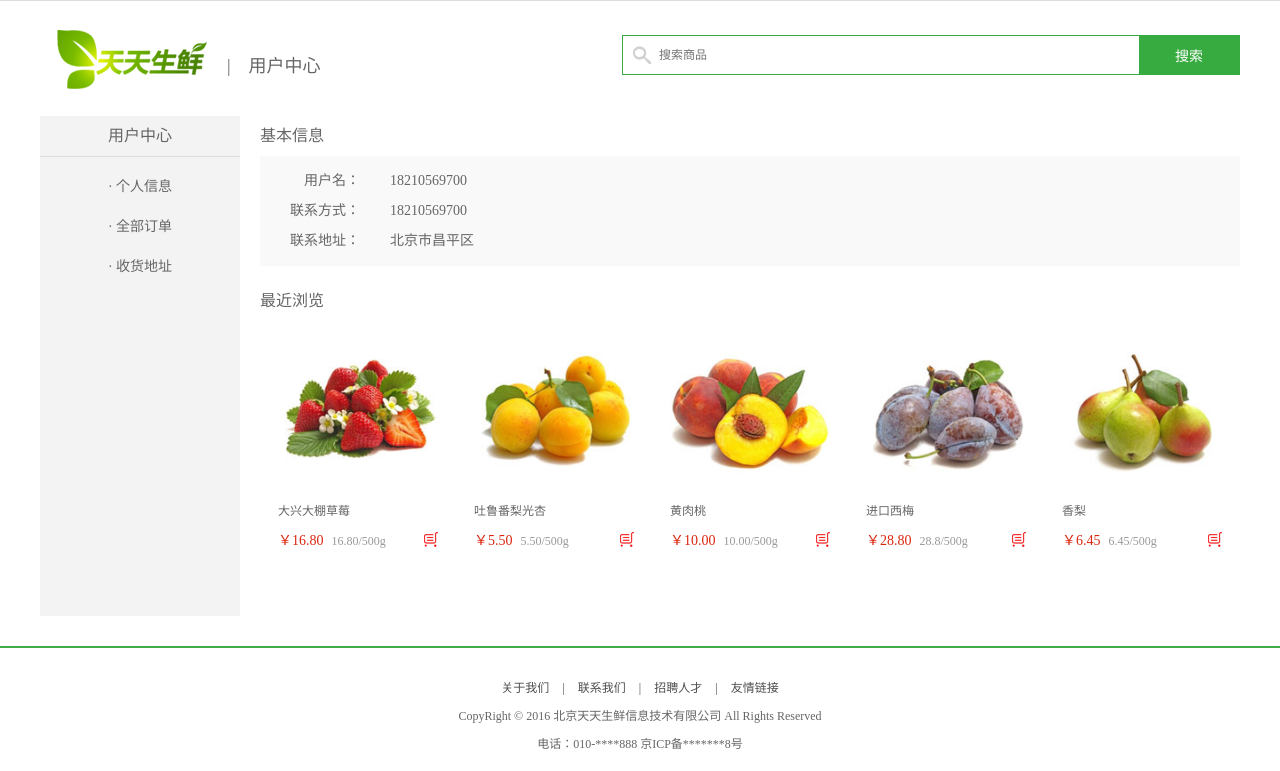
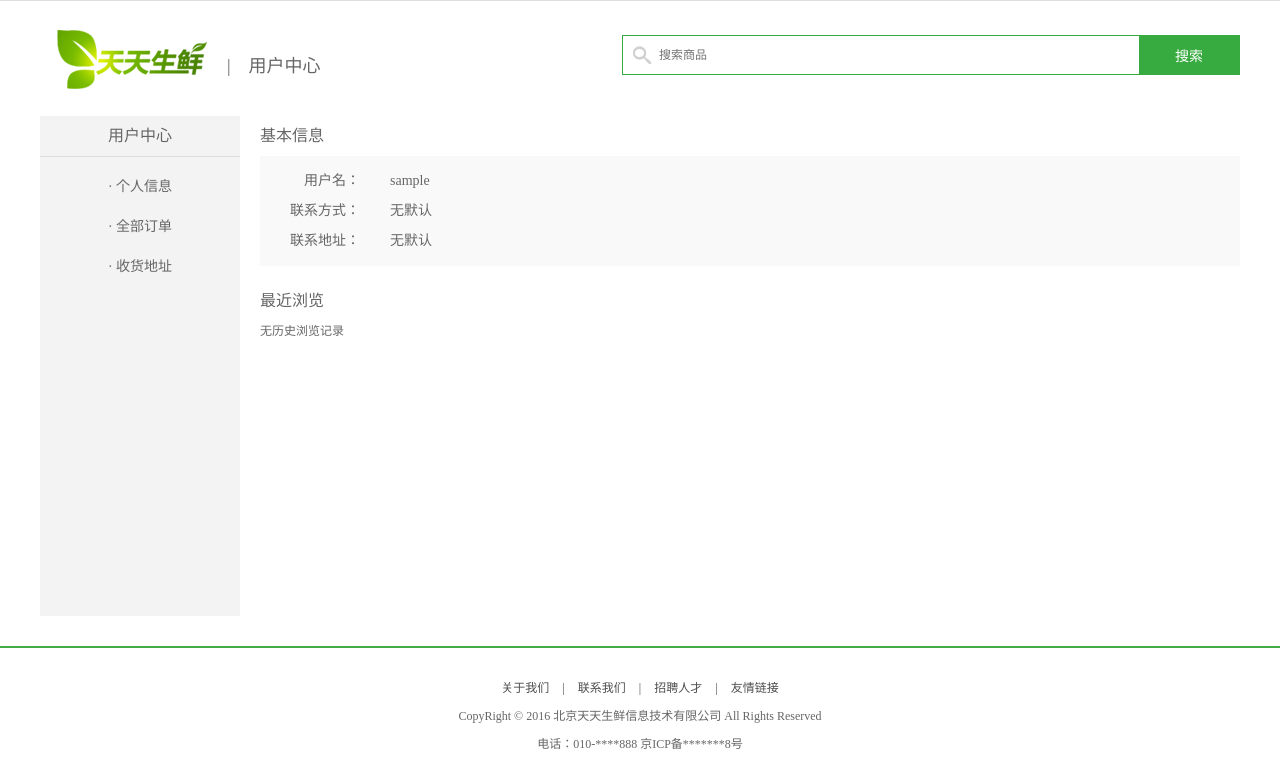
Before and after one commit to ousikin/sakusaku, a Django app: template templates/user_center_info.html in a window 1280 px wide. Shown: the part 29-800 px from the top of the page. Run offline with Django 3.2, Linux system fonts and the light colour scheme; the template is opened without the code that fills it, so the values that code supplies are empty; the visitor is signed in with stand-in values (Sample User, id 1); parts of the project's set-up code (start-up, migrations or seed data) failed here and were passed over.

Commit message:
历史浏览记录设置

```diff
--- a/apps/user/models.py
+++ b/apps/user/models.py
@@ -23,7 +23,7 @@ class AddressManager(models.Manager):
         """获取用户的默认收货地址"""
         # self.model:获取self对象所在的模型类
         try:
-            address = self.model.objects.get(user=user, is_default=True)
+            address = self.get(user=user, is_default=True)
         except self.model.DoesNotExist:
             # 不存在默认收获地址
             address = None
--- a/templates/user_center_info.html
+++ b/templates/user_center_info.html
@@ -4,64 +4,33 @@
         <div class="info_con clearfix">
             <h3 class="common_title2">基本信息</h3>
             <ul class="user_info_list">
-                <li><span>用户名：</span>18210569700</li>
-                <li><span>联系方式：</span>18210569700</li>
-                <li><span>联系地址：</span>北京市昌平区</li>
+                <li><span>用户名：</span>{{ user.username }}</li>
+                {% if address %}
+                    <li><span>联系方式：</span>{{ address.phone }}</li>
+                    <li><span>联系地址：</span>{{ address.addr }}</li>
+                {% else %}
+                    <li><span>联系方式：</span>无默认</li>
+                    <li><span>联系地址：</span>无默认</li>
+                {% endif %}
             </ul>
         </div>
 
         <h3 class="common_title2">最近浏览</h3>
         <div class="has_view_list">
             <ul class="goods_type_list clearfix">
-                <li>
-                    <a href="../static/detail.html"><img src="../static/images/goods/goods003.jpg"></a>
-                    <h4><a href="../static/detail.html">大兴大棚草莓</a></h4>
-                    <div class="operate">
-                        <span class="prize">￥16.80</span>
-                        <span class="unit">16.80/500g</span>
-                        <a href="#" class="add_goods" title="加入购物车"></a>
-                    </div>
-                </li>
-
-                <li>
-                    <a href="#"><img src="../static/images/goods/goods004.jpg"></a>
-                    <h4><a href="#">吐鲁番梨光杏</a></h4>
-                    <div class="operate">
-                        <span class="prize">￥5.50</span>
-                        <span class="unit">5.50/500g</span>
-                        <a href="#" class="add_goods" title="加入购物车"></a>
-                    </div>
-                </li>
-
-                <li>
-                    <a href="#"><img src="../static/images/goods/goods005.jpg"></a>
-                    <h4><a href="#">黄肉桃</a></h4>
-                    <div class="operate">
-                        <span class="prize">￥10.00</span>
-                        <span class="unit">10.00/500g</span>
-                        <a href="#" class="add_goods" title="加入购物车"></a>
-                    </div>
-                </li>
-
-                <li>
-                    <a href="#"><img src="../static/images/goods/goods006.jpg"></a>
-                    <h4><a href="#">进口西梅</a></h4>
-                    <div class="operate">
-                        <span class="prize">￥28.80</span>
-                        <span class="unit">28.8/500g</span>
-                        <a href="#" class="add_goods" title="加入购物车"></a>
-                    </div>
-                </li>
-
-                <li>
-                    <a href="#"><img src="../static/images/goods/goods007.jpg"></a>
-                    <h4><a href="#">香梨</a></h4>
-                    <div class="operate">
-                        <span class="prize">￥6.45</span>
-                        <span class="unit">6.45/500g</span>
-                        <a href="#" class="add_goods" title="加入购物车"></a>
-                    </div>
-                </li>
+                {% for goods in goods_li %}
+                    <li>
+                        <a href="detail.html"><img src="{{ goods.image.url }}"></a>
+                        <h4><a href="detail.html">{{ goods.name }}</a></h4>
+                        <div class="operate">
+                            <span class="prize">￥{{ goods.price }}</span>
+                            <span class="unit">{{ goods.price }}/{{ goods.unite }}</span>
+                            <a href="#" class="add_goods" title="加入购物车"></a>
+                        </div>
+                    </li>
+                {% empty %}
+                    无历史浏览记录
+                {% endfor %}
             </ul>
         </div>
     </div>
```
Also changed, not shown: apps/user/views.py (+30 -14 lines).
